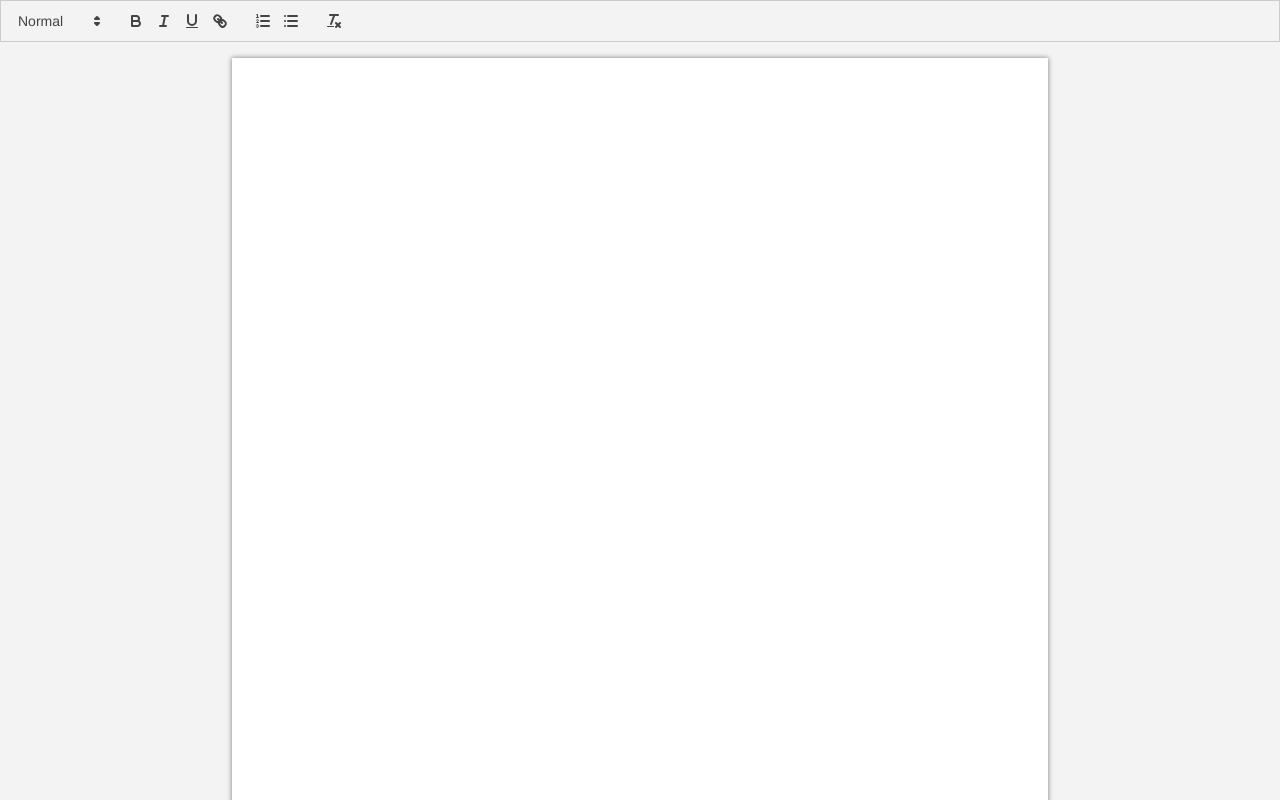
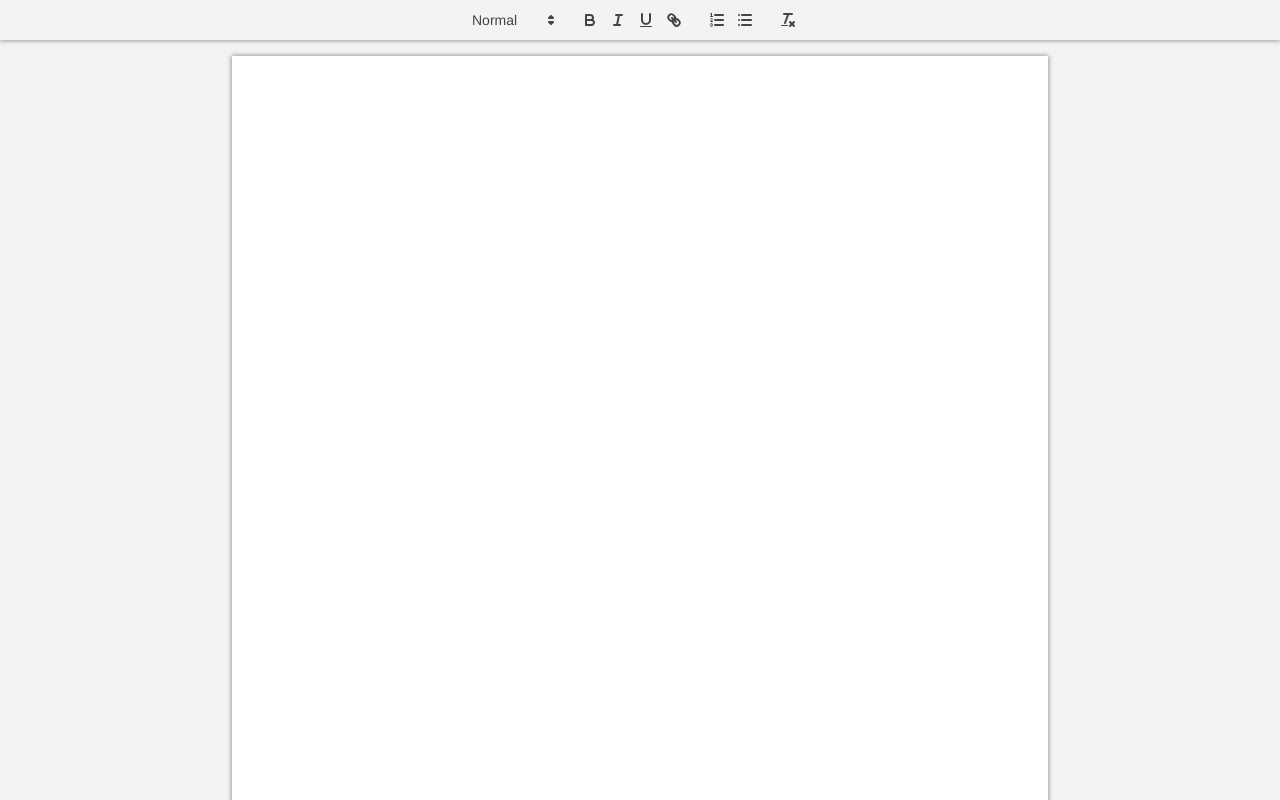
Before and after one commit to A1r0x/Collaborative-Document-Editor, a React (Create React App) app in the folder client/: page / in a window 1280 px wide. Shown: the top 800 px of the page. Built offline with nearby package versions, Linux system fonts and the light colour scheme.

Commit message:
Style toolbar

```diff
--- a/client/src/styles.css
+++ b/client/src/styles.css
@@ -21,3 +21,14 @@
     display: flex;
     justify-content: center;
 }
+
+.container .ql-toolbar.ql-snow {
+    display: flex;
+    justify-content: center;
+    position: sticky;
+    top: 0;
+    z-index: 1;
+    background-color: #F3F3F3;
+    border: none;
+    box-shadow: 0 0 5px 0 rgba(0, 0, 0, .5);
+}
```
